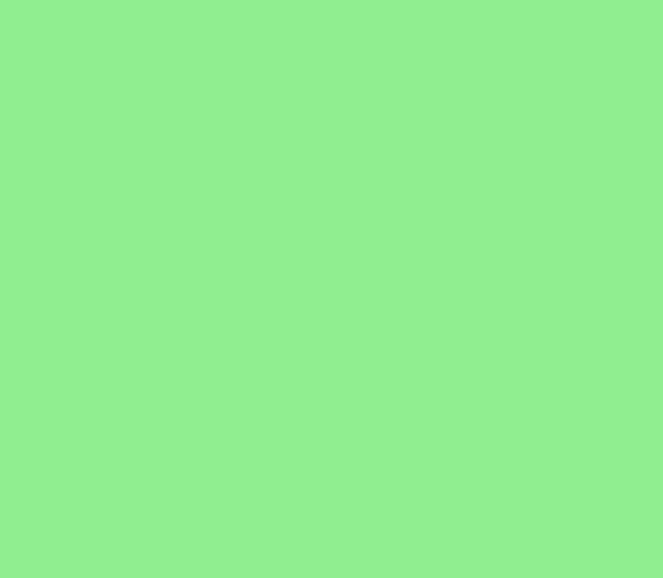
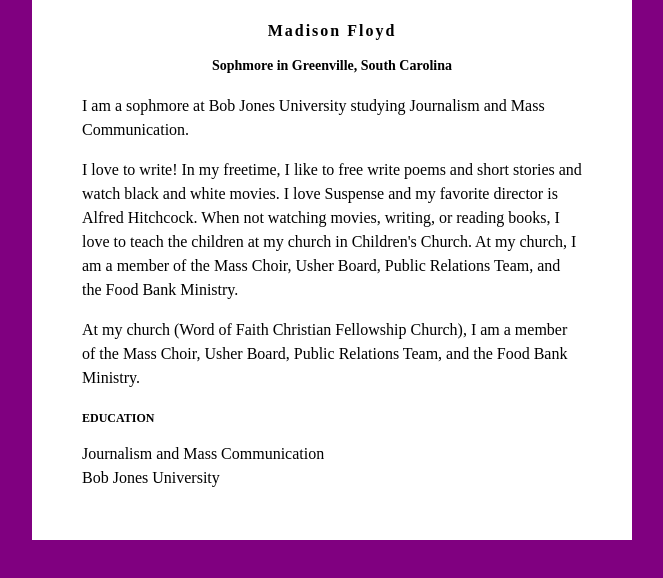
Before and after one commit to maddiematt00/maddiematt00.github.io, a plain HTML site: page index.html in a window 1280 px wide. Shown: the whole page, without its empty margins (308-971 px from the left). Drawn offline with Linux system fonts and the light colour scheme.

Commit message:
Update index.html

```diff
--- a/index.html
+++ b/index.html
@@ -1,9 +1,51 @@
 <html>
 <head>
 <style>
-body  {
-      background: lightgreen;
-      font-family: Verdana;
+body {
+    background: purple;
+    font-family: Cooper Black;
 }
-#content  {
-    background: lightyellow;
+#content {
+    background: white;
+    min-width: 200px;
+    max-width: 500px;
+    padding: 50px;
+    margin: auto;
+    margin-top: -50px;
+    line-height: 150%;
+}
+h1 {
+    letter-spacing: 2px;
+    font-size: 16px;
+    text-align: center;
+}
+h2 {
+    font-size: 14px;
+    text-align: center;
+}
+h3 {
+    font-size: 12px;
+}
+</style>
+</head>
+<body>
+    <div id="content">
+        <h1>Madison Floyd</h1>
+        <h2>Sophmore in Greenville, South Carolina</h2>
+
+         <p>I am a sophmore at Bob Jones University studying Journalism and Mass Communication.</p>
+         <p>
+            I love to write! In my freetime, I like to free write poems and short stories and watch black and white movies. I love Suspense and my favorite director is Alfred Hitchcock. When not watching movies, writing, or reading books, I love to teach the children at my church in Children's Church. At my church, I am a member of the Mass Choir, Usher Board, Public Relations Team, and the Food Bank Ministry.
+         </p>
+         <p>
+            At my church (Word of Faith Christian Fellowship Church), I am a member of the Mass Choir, Usher Board, Public Relations Team, and the Food Bank Ministry.
+         </p>
+         </p>
+
+        <h3>EDUCATION</h3>
+        Journalism and Mass Communication<br>
+        Bob Jones University
+    </div>
+
+</body>
+</html>
```
